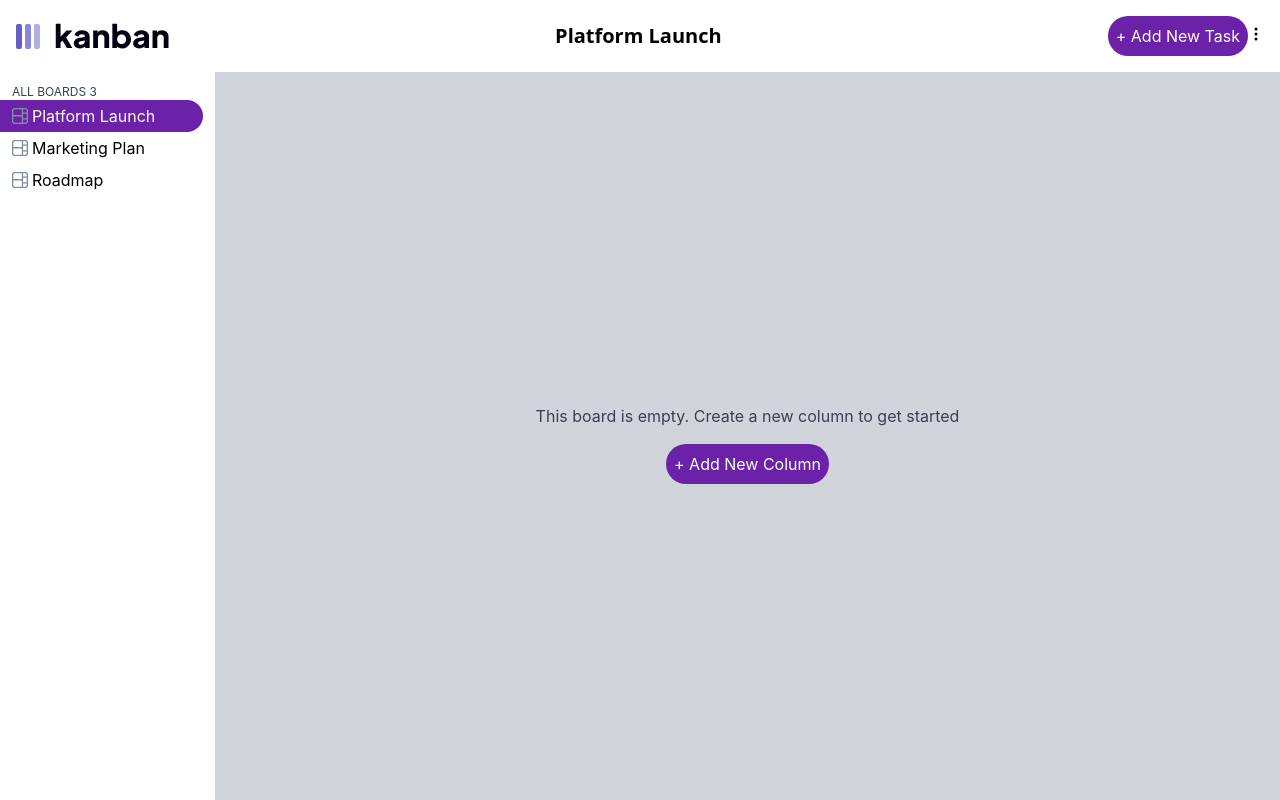
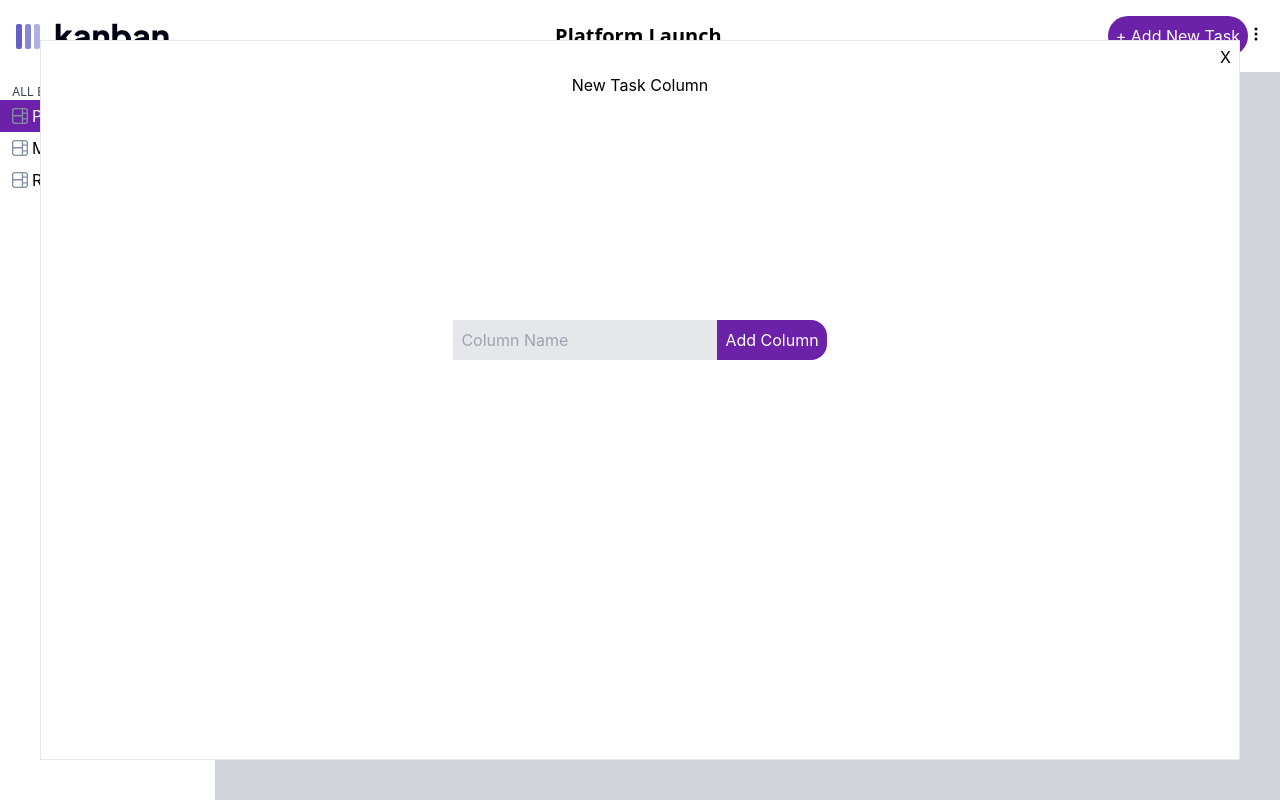
Before and after one commit to developerabz/task-manager, a React (Create React App) app: page / in a window 1280 px wide. Both pictures are taken after a click on the button "+ Add New Column". Built offline with nearby package versions, Linux system fonts and the light colour scheme.

Commit message:
implement basic structure of modal for adding new columns

```diff
--- a/src/components/Main.tsx
+++ b/src/components/Main.tsx
@@ -1,18 +1,49 @@
+import { useState } from "react";
 import Emptyboard from "./maincomponent/Emptyboard";
 
 // board get cols
 function Main() {
   let col = 0;
-  return col === 0 ?
-   (
+  const [modal, setModal] = useState("w-full h-full bg-blue-500 hidden");
+  const columns:any = [];
+  const [currName, setCurrName] = useState("");
+  function addNewCol() {
+    setModal("inset-10 bg-white border z-1 fixed");
+  }
+
+  function addSuccess() {
+    columns.push(currName);
+    setModal("hidden");
+    console.log(columns)
+  }
+
+  function updateName(event: any) {
+    setCurrName(event.target.value);
+  }
+
+  function handleSubmit(e: any) {
+    e.preventDefault();
+    e.target.reset();
+  }
+
+
+  return (
     <main className="w-full min-h-full">
-        <Emptyboard />
+        {col === 0 ? <Emptyboard addNewCol={addNewCol}/> : <p>something went wrong</p>}
+        <div className={modal}>
+          <button onClick={() => setModal("hidden")} className="w-full h-1/10 text-right p-1 px-2">X</button>
+          <section className="w-full h-2/5 flex flex-col items-center justify-between">
+            <h1>New Task Column</h1>
+            <form onSubmit={handleSubmit} className="flex items-center">
+              <div>
+                <input type="text" className="bg-gray-200 p-2" onChange={updateName} placeholder="Column Name"/>
+              </div>
+              <button className="bg-purple-800 text-white rounded-r-2xl p-2 hover:bg-purple-900" onClick={() => addSuccess()}>Add Column</button>
+            </form>
+          </section>
+        </div>
     </main>
-  ) : (
-    <main>
-        <p>something went wrong</p>
-    </main>
-  )
+  );
 
 }
 
--- a/src/components/maincomponent/Emptyboard.tsx
+++ b/src/components/maincomponent/Emptyboard.tsx
@@ -1,9 +1,9 @@
 
-function Emptyboard() {
+function Emptyboard({addNewCol}: {addNewCol: any}) {
     return (
       <div className="w-full min-h-full flex justify-center items-center flex-col">
         <p className="text-gray-700 py-4">This board is empty. Create a new column to get started</p>
-        <button className="bg-purple-800 text-white rounded-3xl p-2 hover:bg-purple-900">+ Add New Column</button>
+        <button onClick={addNewCol} className="bg-purple-800 text-white rounded-3xl p-2 hover:bg-purple-900">+ Add New Column</button>
       </div>
     );
 }
```
